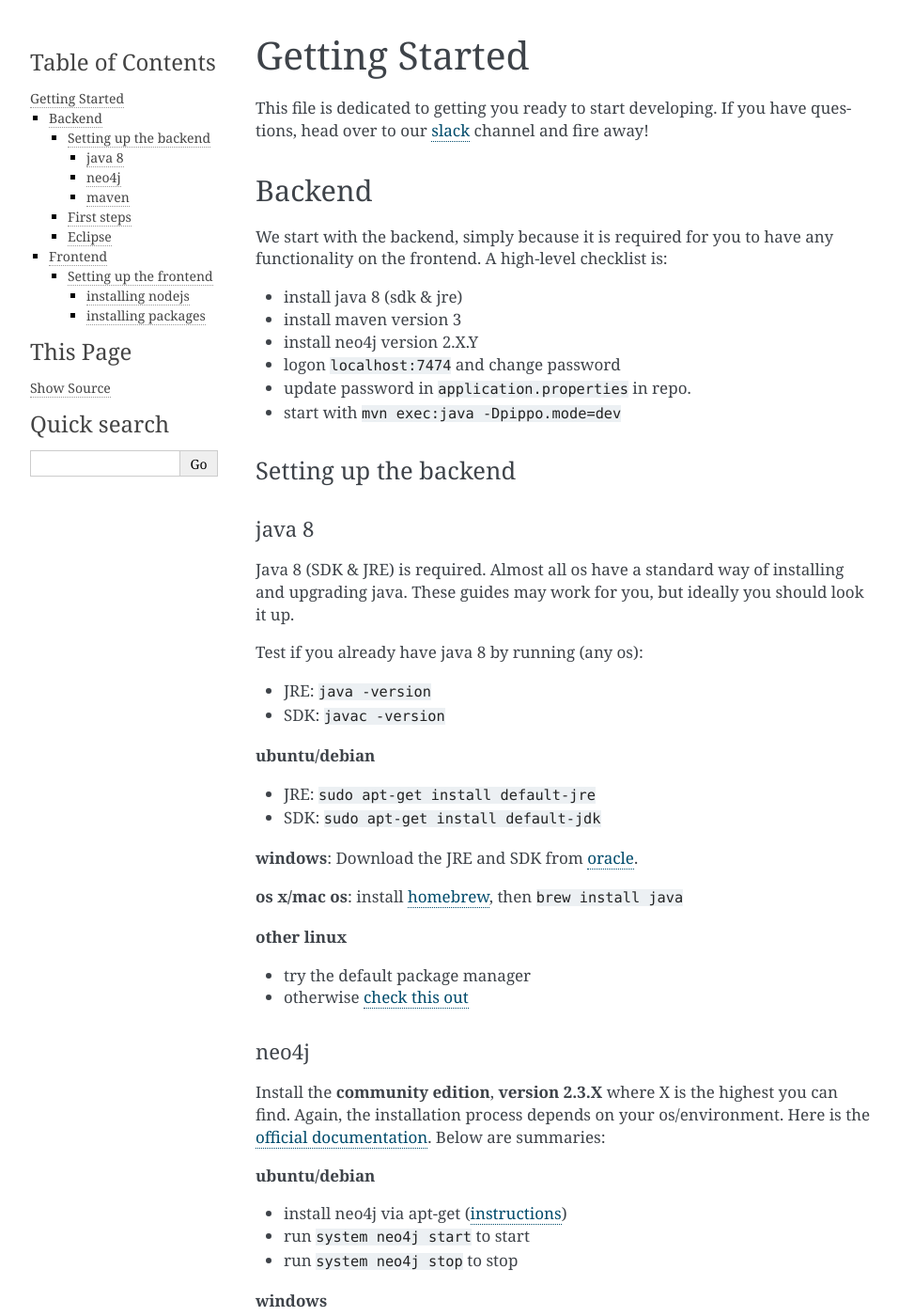
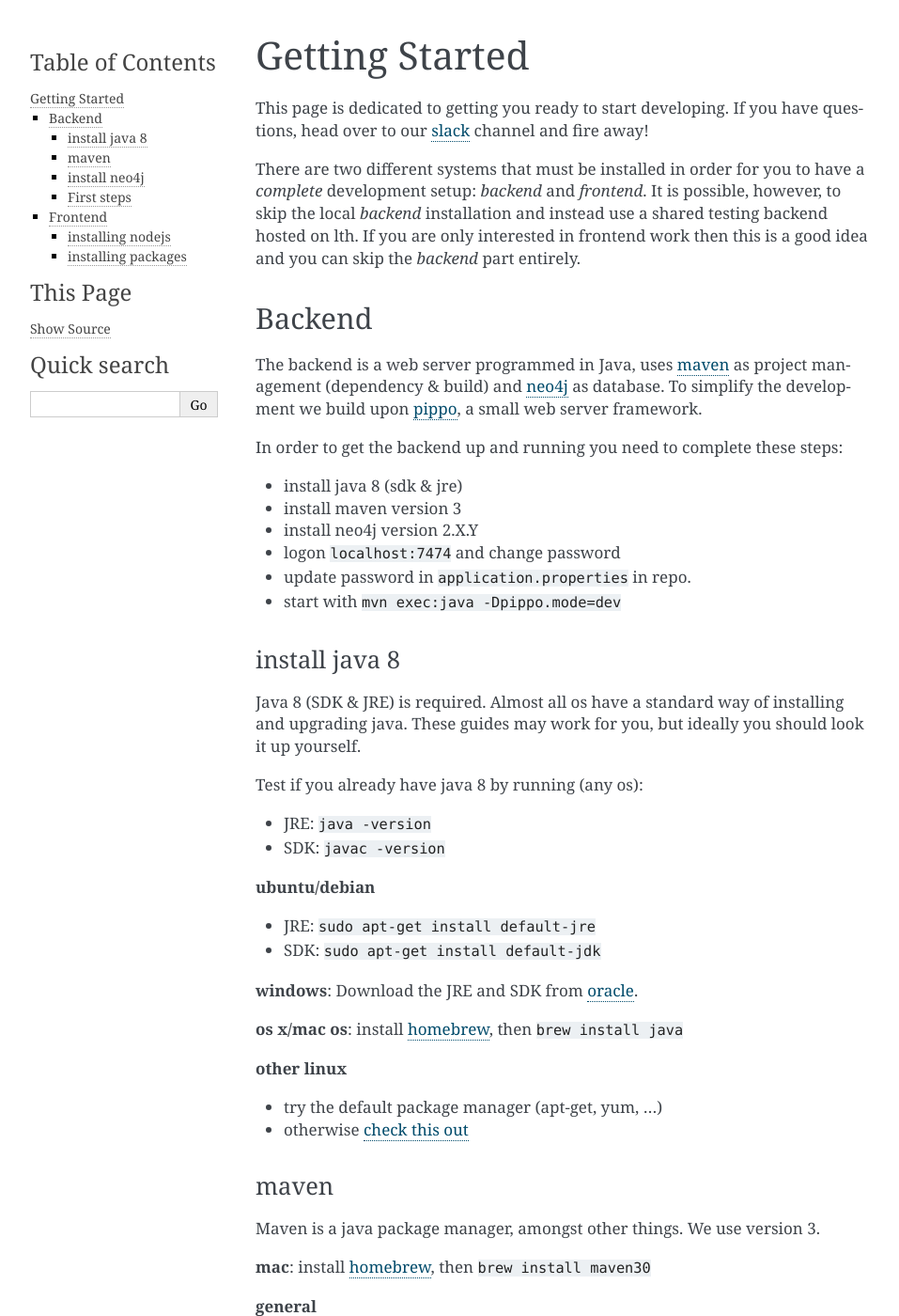
Before and after one commit to sergiorico/backend, a Sphinx documentation site: the page built from docs/dev-docs/getting-started.md, in a window 1280 px wide and 1400 px high. Shown: the whole window at 94% size, without its empty margins (148-1105 px from the left). Built offline with Sphinx 7.4.7, drawn with Linux system fonts in a browser that asks for light colours; some of the changed text lies outside the part shown.

Commit message:
update getting started

````diff
--- a/docs/dev-docs/getting-started.md
+++ b/docs/dev-docs/getting-started.md
@@ -1,12 +1,15 @@
 Getting Started
 ===============
 
-This file is dedicated to getting you ready to start developing. If you have questions, head over to our [slack](https://serp-group.slack.com) channel and fire away!
+This page is dedicated to getting you ready to start developing. If you have questions, head over to our [slack](https://serp-group.slack.com) channel and fire away!
+
+There are two different systems that must be installed in order for you to have a _complete_ development setup: _backend_ and _frontend_. It is possible, however, to skip the local _backend_ installation and instead use a shared testing backend hosted on lth. If you are only interested in frontend work then this is a good idea and you can skip the _backend_ part entirely.
 
 ## Backend
 
-We start with the backend, simply because it is required for you to have any functionality on the frontend. A high-level checklist is:
+The backend is a web server programmed in Java, uses [maven](https://maven.apache.org/) as project management (dependency & build) and [neo4j](https://neo4j.com) as database. To simplify the development we build upon [pippo](http://www.pippo.ro), a small web server framework.
 
+In order to get the backend up and running you need to complete these steps:
  - install java 8 (sdk & jre)
  - install maven version 3
  - install neo4j version 2.X.Y
@@ -14,10 +17,8 @@ We start with the backend, simply because it is required for you to have any fun
  - update password in `application.properties` in repo.
  - start with `mvn exec:java -Dpippo.mode=dev`
 
-### Setting up the backend
-
-#### java 8
-Java 8 (SDK & JRE) is required. Almost all os have a standard way of installing and upgrading java. These guides may work for you, but ideally you should look it up.
+### install java 8
+Java 8 (SDK & JRE) is required. Almost all os have a standard way of installing and upgrading java. These guides may work for you, but ideally you should look it up yourself.
 
 Test if you already have java 8 by running (any os):
  - JRE: `java -version`
@@ -32,10 +33,21 @@ Test if you already have java 8 by running (any os):
 **os x/mac os**: install [homebrew](https://brew.sh/), then `brew install java`
 
 **other linux**
- - try the default package manager
+ - try the default package manager (apt-get, yum, ...)
  - otherwise [check this out](http://openjdk.java.net/install/)
 
-#### neo4j
+### maven
+Maven is a java package manager, amongst other things. We use version 3.
+
+**mac**: install [homebrew](https://brew.sh/), then `brew install maven30`
+
+**general**
+
+Try your luck with the package manager, otherwise these links are handy:
+ - [download](https://maven.apache.org/download.cgi)
+ - [install](https://maven.apache.org/install.html)
+
+### install neo4j
 Install the **community edition**, **version 2.3.X** where X is the highest you can find. Again, the installation process depends on your os/environment. Here is the [official documentation](https://neo4j.com/docs/operations-manual/current/installation/). Below are summaries:
 
 **ubuntu/debian**
@@ -64,49 +76,35 @@ Install the **community edition**, **version 2.3.X** where X is the highest you
 
 After installation you should start a neo4j server and navigate to `http://localhost:7474` and login using neo4j/neo4j. Choose a new password, **and remember it**. You _will_ need it later on.
 
-#### maven
-Maven is a java package manager, amongst other things. We use version 3.
-
-**mac**: install [homebrew](https://brew.sh/), then `brew install maven30`
-
-**general**
-
-Try your luck with the package manager, otherwise these links are handy:
- - [download](https://maven.apache.org/download.cgi)
- - [install](https://maven.apache.org/install.html)
-
 ### First steps
 
-After all required software has been installed you are ready to proceed.
+After all required software has been installed you are ready to proceed. Here is a breakdown to get your installation configured:
 
- - Strap up! `cd ~`
- - Organise `mkdir connect && cd ~/connect`
- - Clone `git clone git@github.com:emenlu/connect.git backend`
- - Charge in `cd backend`
- - Open `src/main/resources/conf/application.properties` in your editor of choice
- - Change `neo4j.password` to what you entered previously in the web ui
- - Then run `mvn compile exec:java`
- - The backend will now create a superuser and initialize the database. **(Make sure neo4j is running!)**
+```bash
+cd ~
+mkdir connect
+cd ~/connect
+git clone git@github.com:serpconnect/backend.git
+cd backend
+# vim/subl/code/nano src/main/resources/conf/application.properties
+# set neo4j.password to the new password you entered previously
+mvn compile exec:java -Dpippo.mode=dev
+```
 
 Et voilà, you are ready!
 
-In the future, run `mvn compile exec:java -Dpippo.mode=dev`. It executaes both commands sequentially and launches the server in dev mode.
-
-### Eclipse
-To use Eclipse, simply import the backend files as a github repository. We recommend using a maven plugin to facilitate running the server.
+(If you want to use Eclipse or IntelliJ, simply import the backend files as a github repository. We recommend using a maven plugin to facilitate running the server.)
 
 ## Frontend
 
 The frontend project is often much simpler to install since it only depends on nodejs, thus this section is mainly on how to install nodejs. The high-level checklist is:
 
  - install nodejs (v5 or v6)
- - run `npm install` in repo.
- - run `make dev`
- - browse to `localhost:8181`
+ - install packages (`npm install`)
+ - run `npm run dev` or `npm run live`
+ - browse to the address that was written in your terminal (e.g. `localhost:8181`)
 
-### Setting up the frontend
-
-#### installing nodejs
+### installing nodejs
 
 The frontend relies on nodejs to compile page templates and style files. Node.js has its own package manager, called `npm`, which lists dependencies in a `package.json` file. Thus the only programs you need to manually install are `npm` and `node`. Thankfully, `npm` is bundled with `node` so installing `node` is sufficient.
 
@@ -131,6 +129,6 @@ Most popular linux distros have up-to-date packages of `node` and this is the ea
 
 If this fails you must download a tarball and put `node` and `npm` into `/usr/bin` or similar. Some linuxes have a program called `alternative` to symlink files into `/usr/bin`.
 
-#### installing packages
+### installing packages
 
-Type `npm install` in the repository to install all dependencies. Then try to run the dev. server using `make dev`. If this fails, report to Axel. Otherwise you are good to go!
+Type `npm install` in the repository to install all dependencies. Then try to run the dev. server using `npm run dev`. If this fails, report this in the slack channel. Otherwise you are good to go!
````
